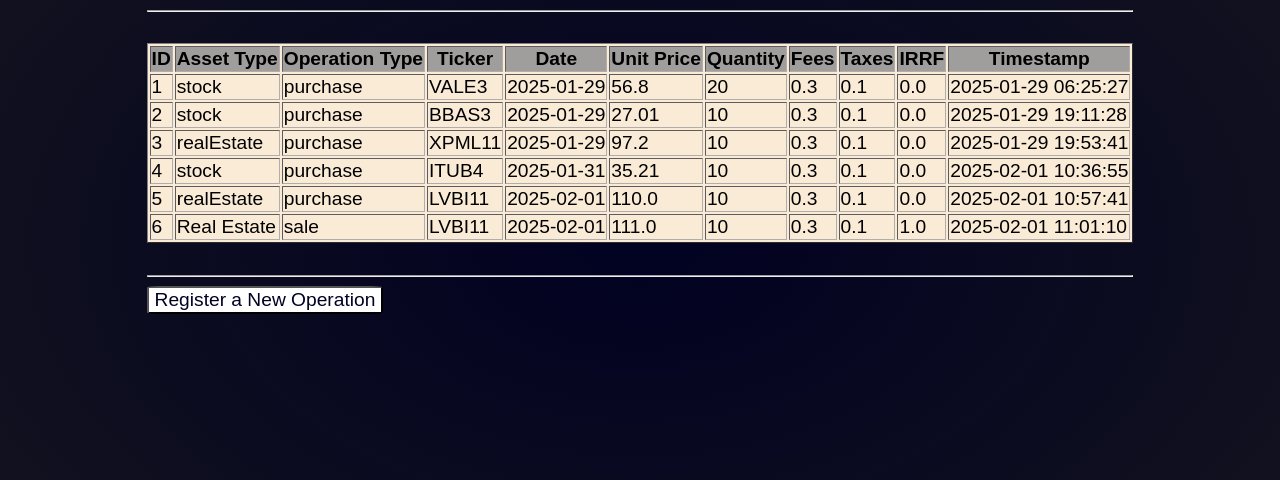
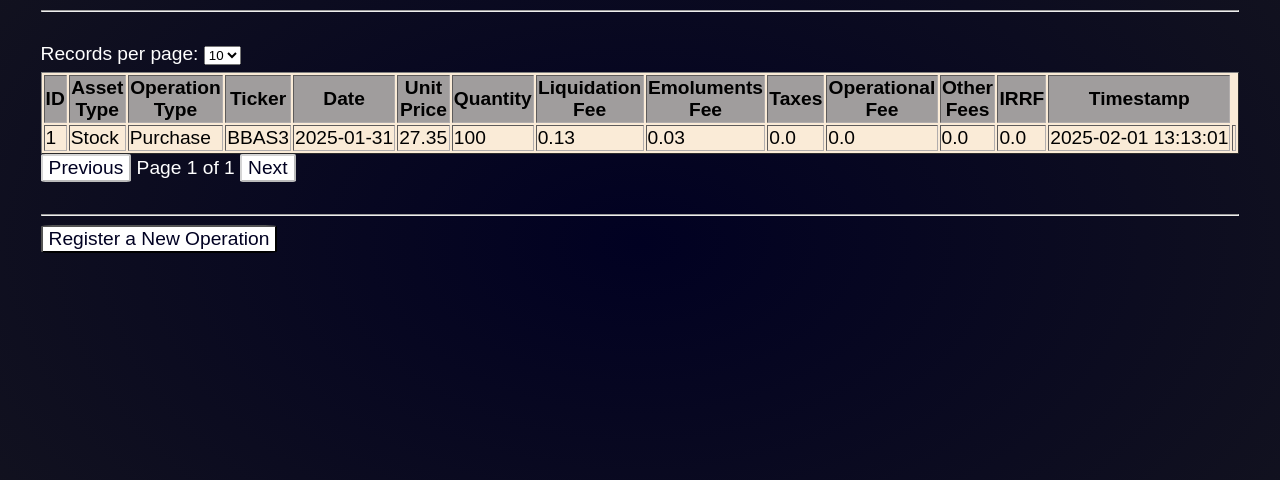
Before and after one commit to guilhermezvalente/investment-management-tool, a Flask app: page /records in a window 1280 px wide. Shown: the part 156-636 px from the top of the page. Run offline with Flask 3, Linux system fonts and the light colour scheme; data comes from the database, SQL or seed files in the repository.

Commit message:
Complete atributes definition
Add liquidation, emoluments, operational and other fees

```diff
--- a/F2IRT - investment-registering-tool/app.py
+++ b/F2IRT - investment-registering-tool/app.py
@@ -1,5 +1,5 @@
 from flask import Flask, render_template, request, redirect
-from utils import create_database, register_operation, get_operations
+from utils import create_database, register_operation, get_paginated_operations
 
 app = Flask(__name__)
 
@@ -15,13 +15,14 @@ def register():
     date = request.form["date"]
     unit_price = float(request.form["unit_price"])
     quantity = int(request.form["quantity"])
-    fees = float(request.form["fees"])
+    liquidationFee = float(request.form["liquidationFee"])
+    emolumentsFee = float(request.form["emolumentsFee"])
     taxes = float(request.form["taxes"])
+    operationalFee = float(request.form["operationalFee"])
+    otherFees = float(request.form["otherFees"])
     irrf = float(request.form["irrf"])
 
-
-    register_operation(asset_type, operation_type, ticker, date, unit_price, quantity, fees, taxes, irrf)
-    #return redirect("/records")
+    register_operation(asset_type, operation_type, ticker, date, unit_price, quantity, liquidationFee, emolumentsFee, taxes, operationalFee, otherFees, irrf)
     return '''
     <script>
         alert("The operation has been successfully submitted");
@@ -29,10 +30,13 @@ def register():
     </script>
     '''
 
-@app.route("/records")
+@app.route("/records", methods=["GET"])
 def records():
-    operations = get_operations()
-    return render_template("records.html", operations=operations)
+    page = int(request.args.get('page', 1))
+    per_page = int(request.args.get('per_page', 10))
+    operations, total_records = get_paginated_operations(page, per_page)
+    total_pages = (total_records // per_page) + (1 if total_records % per_page > 0 else 0)
+    return render_template("records.html", operations=operations, page=page, per_page=per_page, total_pages=total_pages)
 
 if __name__ == "__main__":
     create_database()
--- a/F2IRT - investment-registering-tool/templates/records.html
+++ b/F2IRT - investment-registering-tool/templates/records.html
@@ -10,6 +10,16 @@
     <header>
     <h1>Operations Record</h1></header>
     <hr><br>
+
+    <form method="get" action="/records">
+        <label for="per_page">Records per page:</label>
+        <select id="per_page" name="per_page" onchange="this.form.submit()">
+            <option value="10" {% if per_page == 10 %}selected{% endif %}>10</option>
+            <option value="30" {% if per_page == 30 %}selected{% endif %}>30</option>
+            <option value="50" {% if per_page == 50 %}selected{% endif %}>50</option>
+        </select>
+    </form>
+
     <table border="1">
         <tr>
             <th>ID</th>
@@ -19,8 +29,11 @@
             <th>Date</th>
             <th>Unit Price</th>
             <th>Quantity</th>
-            <th>Fees</th>
+            <th>Liquidation Fee</th>
+            <th>Emoluments Fee</th>
             <th>Taxes</th>
+            <th>Operational Fee</th>
+            <th>Other Fees</th>
             <th>IRRF</th>
             <th>Timestamp</th>
         </tr>
@@ -37,9 +50,20 @@
             <td>{{ op[8] }}</td>
             <td>{{ op[9] }}</td>
             <td>{{ op[10] }}</td>
+            <td>{{ op[11] }}</td>
+            <td>{{ op[12] }}</td>
+            <td>{{ op[13] }}</td>
+            <td>{{ op[14] }}</td>
         </tr>
         {% endfor %}
     </table>
+
+    <div>
+        <button {% if page == 1 %}disabled{% endif %} onclick="window.location.href='/records?page={{ page-1 }}&per_page={{ per_page }}'">Previous</button>
+        <span>Page {{ page }} of {{ total_pages }}</span>
+        <button {% if page == total_pages %}disabled{% endif %} onclick="window.location.href='/records?page={{ page+1 }}&per_page={{ per_page }}'">Next</button>
+    </div>
+
     <br><hr>
     <button type="button" onclick="window.location.href='/'">Register a New Operation</button>
     <footer></footer>
--- a/F2IRT - investment-registering-tool/utils.py
+++ b/F2IRT - investment-registering-tool/utils.py
@@ -17,9 +17,12 @@ def create_database():
             date TEXT NOT NULL,
             unit_price REAL NOT NULL,
             quantity INTEGER NOT NULL,
-            fees REAL NOT NULL,
-            taxes REAL NOT NULL,
-            irrf REAL NOT NULL,
+            liquidation_fee REAL NOT NULL,
+            emoluments_fee REAL NOT NULL,
+            taxes REAL NOT NULL DEFAULT 0,
+            operational_fee REAL NOT NULL DEFAULT 0,
+            other_fees REAL NOT NULL DEFAULT 0,
+            irrf REAL NOT NULL DEFAULT 0,
             timestamp TEXT NOT NULL
         )
     """)
@@ -28,14 +31,14 @@ def create_database():
 
 
 # Register a new operation
-def register_operation(asset_type, operation_type, ticker, date, unit_price, quantity, fees, taxes, irrf):
+def register_operation(asset_type, operation_type, ticker, date, unit_price, quantity, liquidationFee, emolumentsFee, taxes, operationalFee, otherFees, irrf):
     connection = sqlite3.connect("database/operations.db")
     cursor = connection.cursor()
     timestamp = datetime.now().strftime("%Y-%m-%d %H:%M:%S")
     cursor.execute("""
-        INSERT INTO operations (asset_type, operation_type, ticker, date, unit_price, quantity, fees, taxes, irrf, timestamp)
-        VALUES (?, ?, ?, ?, ?, ?, ?, ?, ?, ?)
-    """, (asset_type, operation_type, ticker, date, unit_price, quantity, fees, taxes, irrf, timestamp))
+        INSERT INTO operations (asset_type, operation_type, ticker, date, unit_price, quantity, liquidation_fee, emoluments_fee, taxes, operational_fee, other_fees, irrf, timestamp)
+        VALUES (?, ?, ?, ?, ?, ?, ?, ?, ?, ?, ?, ?, ?)
+    """, (asset_type, operation_type, ticker, date, unit_price, quantity, liquidationFee, emolumentsFee, taxes, operationalFee, otherFees, irrf, timestamp))
     connection.commit()
     connection.close()
 
@@ -47,3 +50,15 @@ def get_operations():
     results = cursor.fetchall()
     connection.close()
     return results
+
+# Get paginated operations
+def get_paginated_operations(page, per_page):
+    offset = (page - 1) * per_page
+    connection = sqlite3.connect("database/operations.db")
+    cursor = connection.cursor()
+    cursor.execute("SELECT * FROM operations LIMIT ? OFFSET ?", (per_page, offset))
+    results = cursor.fetchall()
+    cursor.execute("SELECT COUNT(*) FROM operations")
+    total_records = cursor.fetchone()[0]
+    connection.close()
+    return results, total_records
```
Also changed, not shown: F2IRT - investment-registering-tool/templates/index.html (+13 -4 lines), F2IRT - investment-registering-tool/database/operations.db, database/operations.db (added).
